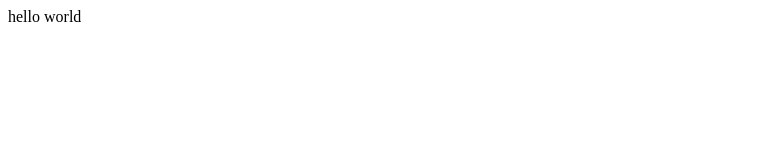
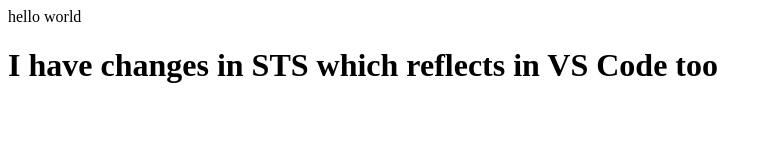
Before and after one commit to kabeer-patidar-developer1/apnacollege-demo, a plain HTML site: page index.html in a window 1280 px wide. Shown: the whole page, without its empty margins (0-772 px from the left). Drawn offline with Linux system fonts and the light colour scheme.

Commit message:
crosschecking whether changes made in STS will reflect in VS code or not

```diff
--- a/index.html
+++ b/index.html
@@ -1 +1,2 @@
 <p>hello world</p>
+<h1>I have changes in STS which reflects in VS Code too</h1>
```
Also changed, not shown: 1 other file.
